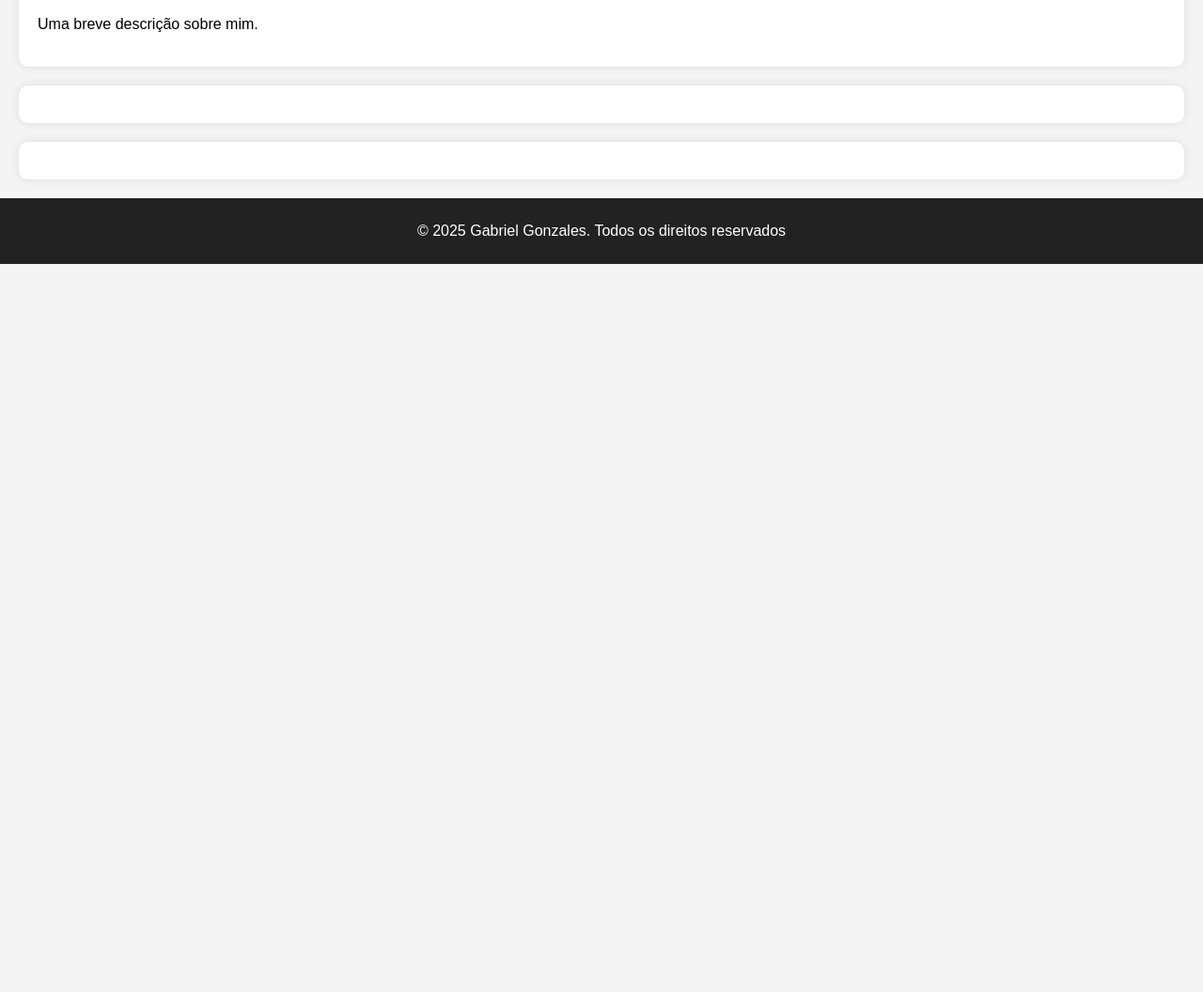
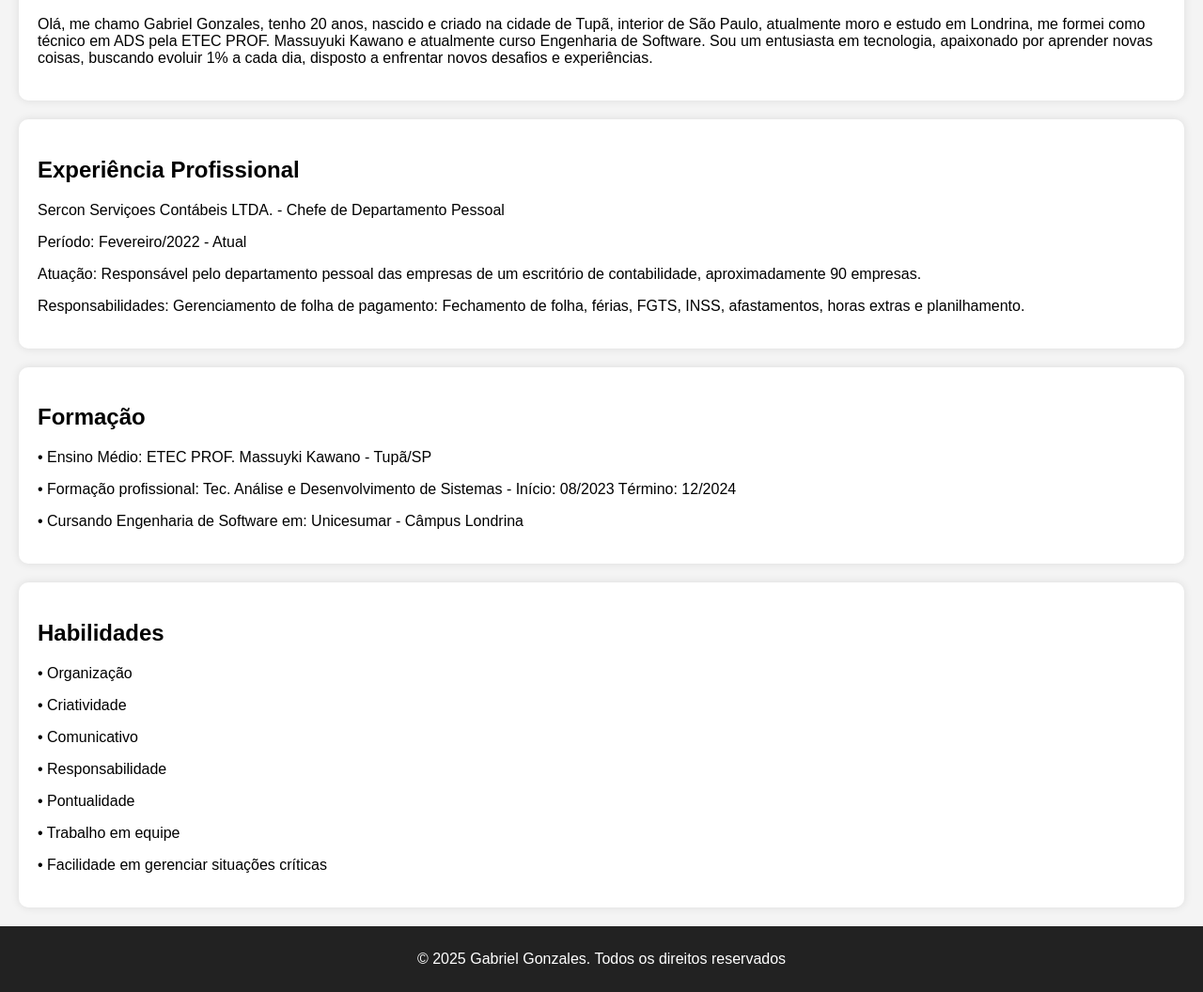
Before and after one commit to 07gonzales/curriculo_web, a plain HTML site: page index.html in a window 1280 px wide. Shown: the part 503-1559 px from the top of the page at 94% size. Before the commit the page ends 800 px from the top, so only its background shows below. Drawn offline with Linux system fonts and the light colour scheme; a script that the page names is missing.

Commit message:
Inclusão de informações nas seções: Sobre mim, Experiência profissional, Educação e Habilidades

```diff
--- a/index.html
+++ b/index.html
@@ -26,17 +26,38 @@
 
     <section id="sobre">
         <h2>Sobre mim</h2>
-        <p>Uma breve descrição sobre mim.</p>
+        <p>Olá, me chamo Gabriel Gonzales, tenho 20 anos, nascido e criado na cidade de Tupã, interior de São Paulo, atualmente moro e estudo em Londrina, me formei como técnico em ADS pela ETEC PROF. Massuyuki Kawano e atualmente curso Engenharia de Software. Sou um entusiasta em tecnologia, apaixonado por aprender novas coisas, buscando evoluir 1% a cada dia, disposto a enfrentar novos desafios e experiências.</p>
     </section>
 
 
-    <section id="">
+    <section id="experiencia">
+        <h2> Experiência Profissional</h2>
+        <p>Sercon Serviçoes Contábeis LTDA. - Chefe de Departamento Pessoal</p>
+        <p>Período: Fevereiro/2022 - Atual</p>
+        <p>Atuação: Responsável pelo departamento pessoal das empresas de um escritório de contabilidade,
+            aproximadamente 90 empresas.</p>
+        <p>Responsabilidades: Gerenciamento de folha de pagamento: Fechamento de folha, férias, FGTS, INSS,
+            afastamentos, horas extras e planilhamento.</p>
 
     </section>
 
 
-    <section id="">
+    <section id="educacao">
+        <h2>Formação</h2>
+        <p> • Ensino Médio: ETEC PROF. Massuyki Kawano - Tupã/SP</p>
+        <p> • Formação profissional: Tec. Análise e Desenvolvimento de Sistemas - Início: 08/2023 Término: 12/2024 </p>
+        <p> • Cursando Engenharia de Software em: Unicesumar - Câmpus Londrina </p>
+    </section>
 
+    <section id="habilidades">
+        <h2>Habilidades</h2>
+        <p> • Organização</p>
+        <p> • Criatividade</p>
+        <p> • Comunicativo</p>
+        <p> • Responsabilidade</p>
+        <p> • Pontualidade</p>
+        <p> • Trabalho em equipe</p>
+        <p> • Facilidade em gerenciar situações críticas</p>
     </section>
 
 
```
